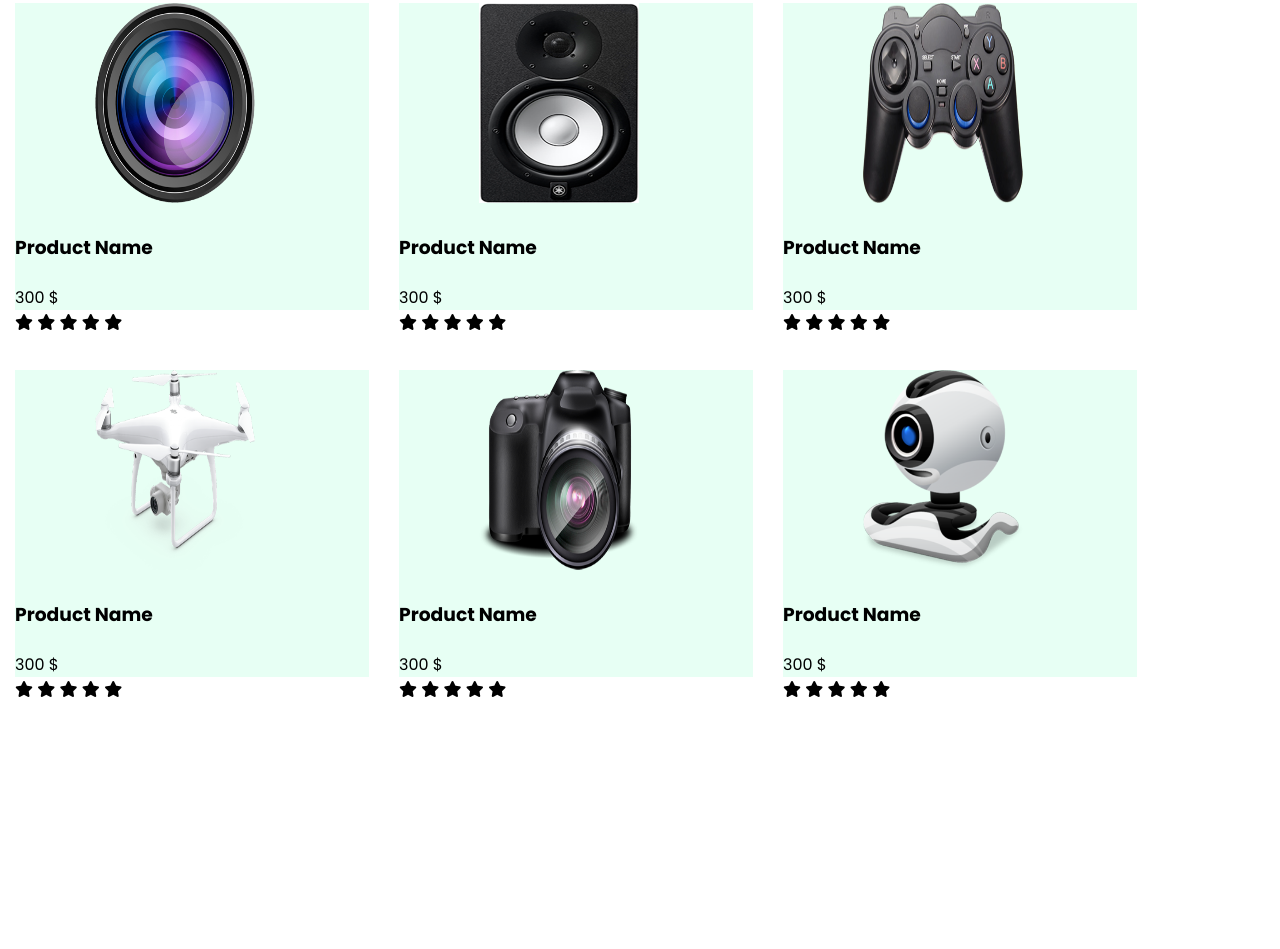
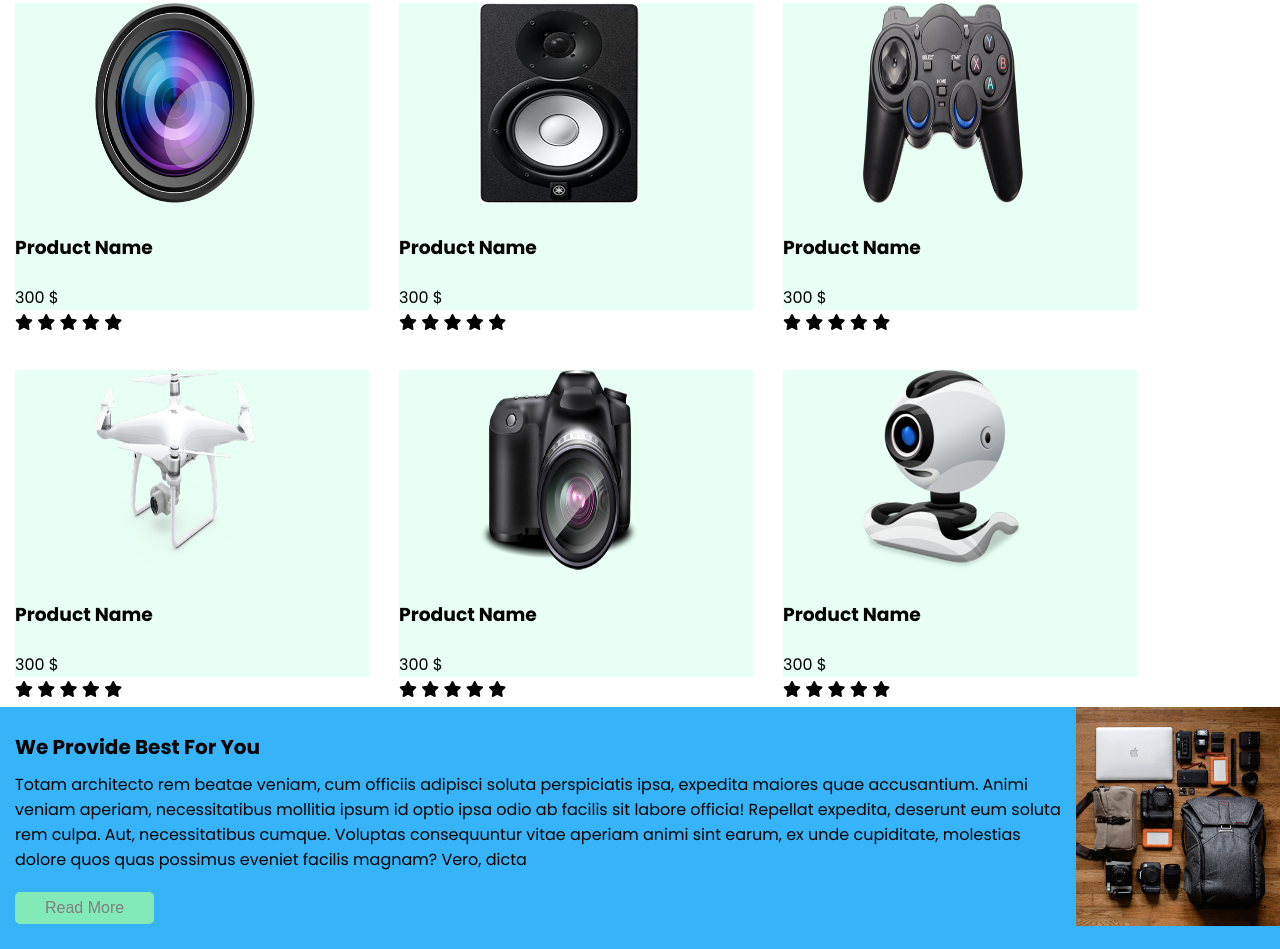
Before and after one commit to Kader1680/Minics_Sass, a plain HTML site: page index.html in a window 1280 px wide. Shown: the part 1013-1962 px from the top of the page. Before the commit the page ends 1720 px from the top, so only its background shows below. Drawn offline with Linux system fonts and the light colour scheme.

Commit message:
code about secction

```diff
--- a/index.html
+++ b/index.html
@@ -175,6 +175,19 @@
         </div>
     </div>
 
+    <!-- About Us -->
+
+    <div class="about">
+        <div class="text">
+            <h2>We Provide Best For You</h2>
+            <p>Totam architecto rem beatae veniam, cum officiis adipisci soluta perspiciatis ipsa, expedita maiores quae accusantium. Animi veniam aperiam, necessitatibus mollitia ipsum id optio ipsa odio ab facilis sit labore officia! Repellat expedita, deserunt eum soluta rem culpa. Aut, necessitatibus cumque. Voluptas consequuntur vitae aperiam animi sint earum, ex unde cupiditate, molestias dolore quos quas possimus eveniet facilis magnam? Vero, dicta</p>
+            <button>Read More</button>
+        </div>
+        <div class="image">
+            <img src="./images/about-img.jpg" alt="">
+        </div>
+    </div>
+
 
 
 
--- /dev/null
+++ b/scss/compenents/_about.scss
@@ -0,0 +1,25 @@
+.about{
+    background-color: $f-color;
+    .text{
+        padding: 15px;
+
+        h2{
+            margin: 10px 0px;
+            font-size: $ft-size + 12;
+        }
+        p{
+            font-size: $ft-size - 4;
+            margin: 10px 0px;
+
+        }
+        button{
+            margin: 10px 0px;
+            @import url('./_button.scss');
+        }
+    }
+    .image{
+        img{
+            width: 100%;
+        }
+    }
+}
--- a/scss/helper/_mixin.scss
+++ b/scss/helper/_mixin.scss
@@ -15,6 +15,13 @@ body{
             display: block;
         }
     }
+    // .about{
+    //     .image{
+    //         // img{
+    //         //     width: 25%;
+    //         // }
+    //     }
+    // }
 }
 @media(min-width:768px){
     nav{
@@ -46,18 +53,29 @@ body{
             display: grid;
             grid-template-columns: 80% 80%;
             .content{
-                // border: 1px solid;
                 margin: 30px 15px;
                 background-color: $t-color;
                 img{
                     width: 200px;
                 }
-                h3{}
-                p{}
                 .star{
                     position: absolute;
                 }
             }
+        }
+    }
+    .about{
+        display: flex;
+        .text{
+            width: 19rem;
+            margin: 10px 0px;
+        }
+        .image{
+
+            padding: 60px 0px;
+           img{
+            width: 270px;
+           }
         }
     }
 }
@@ -68,21 +86,20 @@ body{
             display: grid;
             grid-template-columns: 60% 60% 60%;
             .content{
-                // border: 1px solid;
                 margin: 30px 15px;
                 background-color: $t-color;
                 img{
                     width: 200px;
                 }
-                h3{}
-                p{}
-                .star{}
+                // .star{
+
+                // }
             }
         }
     }
 
 }
 @media(min-width:1199px){
-    nav{
-    }
+    // nav{
+    // }
 }
--- a/scss/styles.scss
+++ b/scss/styles.scss
@@ -4,3 +4,4 @@
 @import './compenents/button';
 @import './compenents/head';
 @import './compenents/section';
+@import './compenents/about';
```
Also changed, not shown: scss/styles.css, 1 other file.
